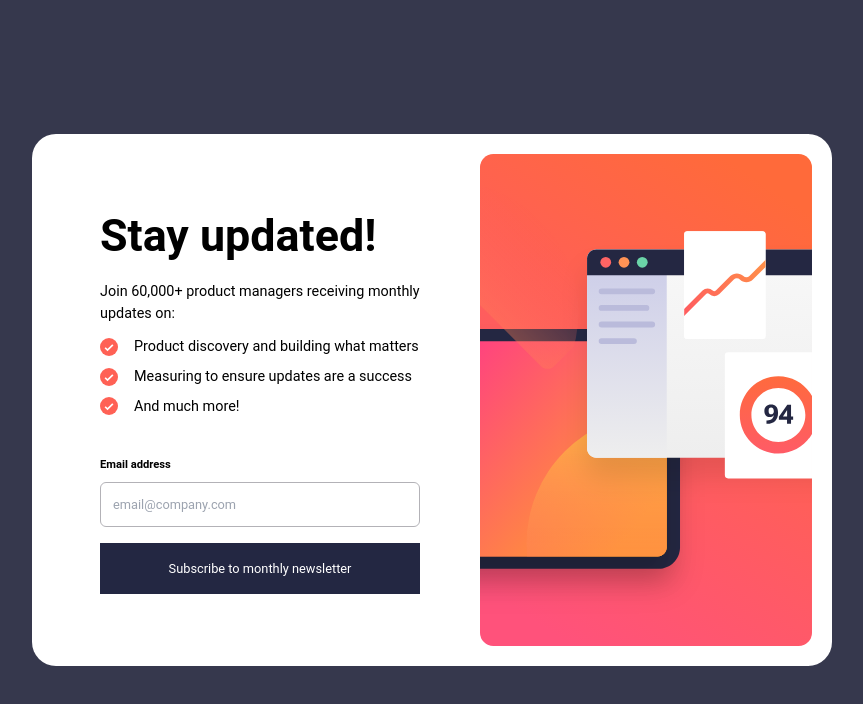
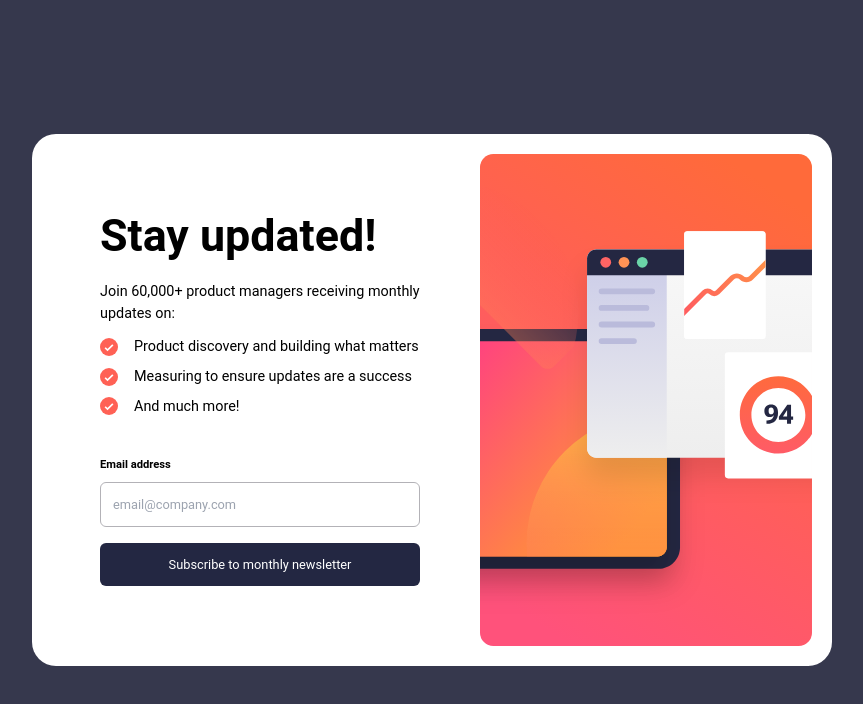
Before and after one commit to mehrnaz98/newsletter-signup-form, a Vue app: page / in a window 1280 px wide. Shown: the top 704 px of the page, without its empty margins (208-1071 px from the left). Built offline with nearby package versions, Linux system fonts and the light colour scheme.

Commit message:
Update padding and add border radius

```diff
--- a/src/App.vue
+++ b/src/App.vue
@@ -30,7 +30,9 @@
             class="mt-2 border border-[#B3B2B7] text-[0.8rem] p-3 rounded-md"
             placeholder="email@company.com"
           />
-          <button class="bg-[#232742] text-white mt-4 text-[0.8rem] p-4">
+          <button
+            class="bg-[#232742] text-white mt-4 text-[0.8rem] p-3 rounded-md"
+          >
             Subscribe to monthly newsletter
           </button>
         </form>
```
